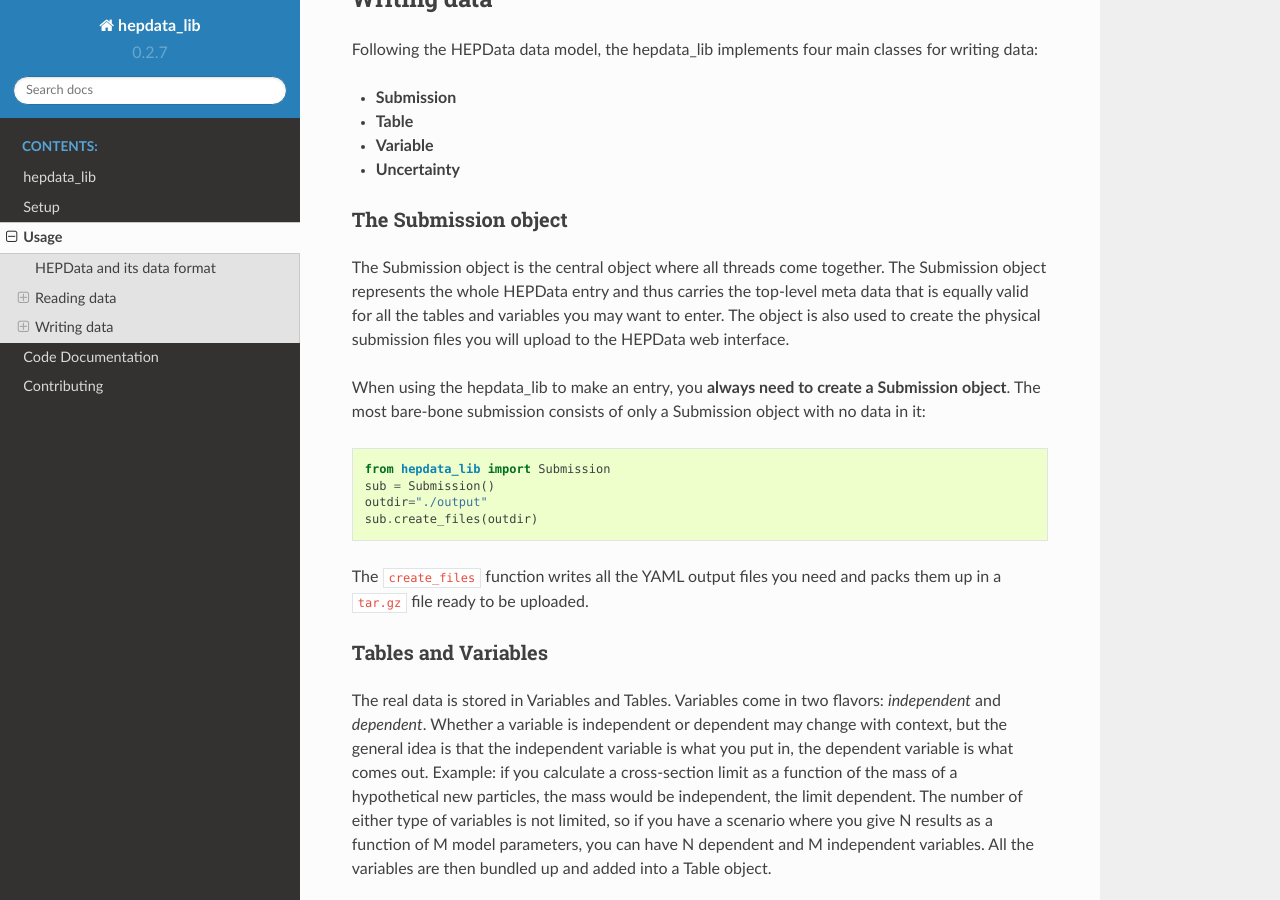
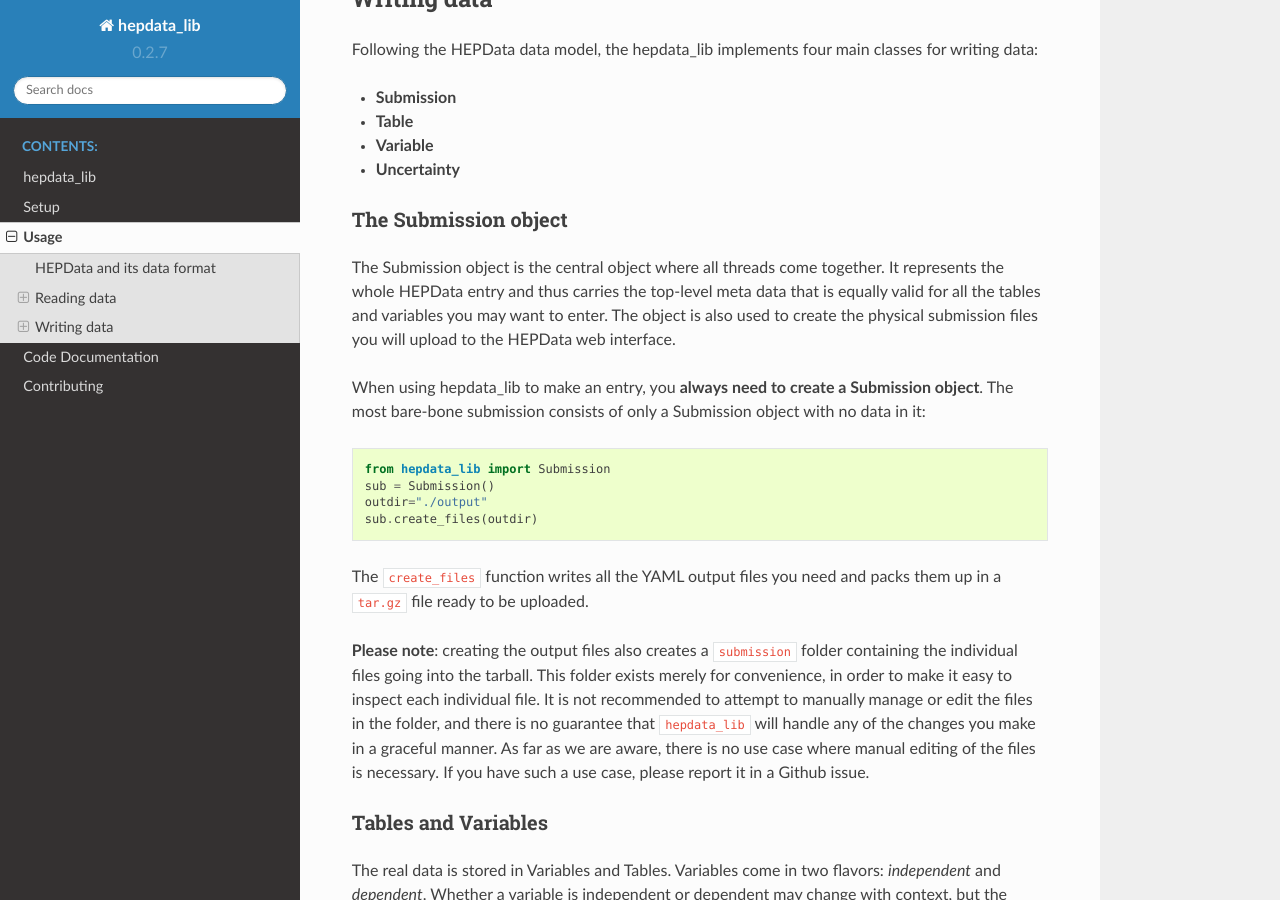
Before and after one commit to HEPData/hepdata_lib, a Sphinx documentation site: the page built from docs/usage.rst, in a window 1280 px wide and 900 px high, scrolled down 1978 px. Built offline with Sphinx 7.4.7 and the Read the Docs theme 2.0.0, drawn with Linux system fonts in a browser that asks for light colours.

Commit message:
Docu: Clarify that users should not touch the submission folder.

```diff
--- a/docs/usage.rst
+++ b/docs/usage.rst
@@ -96,9 +96,9 @@
 The Submission object
 +++++++++++++++++++++++++++++++
 
-The Submission object is the central object where all threads come together. The Submission object represents the whole HEPData entry and thus carries the top-level meta data that is equally valid for all the tables and variables you may want to enter. The object is also used to create the physical submission files you will upload to the HEPData web interface.
+The Submission object is the central object where all threads come together. It represents the whole HEPData entry and thus carries the top-level meta data that is equally valid for all the tables and variables you may want to enter. The object is also used to create the physical submission files you will upload to the HEPData web interface.
 
-When using the hepdata_lib to make an entry, you **always need to create a Submission object**.
+When using hepdata_lib to make an entry, you **always need to create a Submission object**.
 The most bare-bone submission consists of only a Submission object with no data in it:
 
 ::
@@ -109,6 +109,8 @@
     sub.create_files(outdir)
 
 The ``create_files`` function writes all the YAML output files you need and packs them up in a ``tar.gz`` file ready to be uploaded.
+
+**Please note**: creating the output files also creates a ``submission`` folder containing the individual files going into the tarball. This folder exists merely for convenience, in order to make it easy to inspect each individual file. It is not recommended to attempt to manually manage or edit the files in the folder, and there is no guarantee that ``hepdata_lib`` will handle any of the changes you make in a graceful manner. As far as we are aware, there is no use case where manual editing of the files is necessary. If you have such a use case, please report it in a Github issue.
 
 
 .. _sec-usage-tab-var:
```
